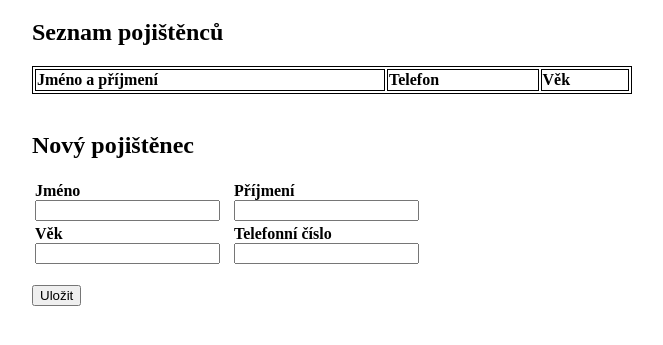
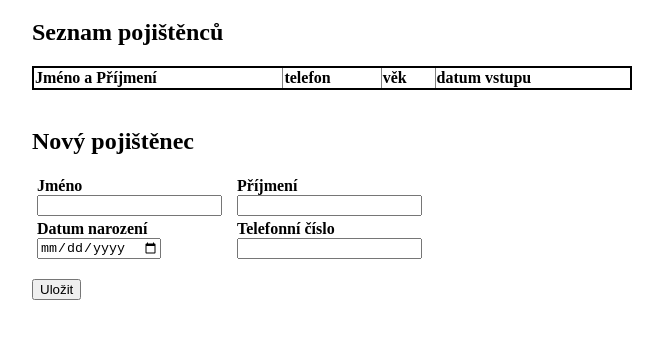
Before and after one commit to MikeXXd/app-Pojisteni, a plain HTML site: page index.html in a window 1280 px wide. Shown: the part 61-406 px from the top of the page, without its empty margins (208-871 px from the left). Drawn offline with Linux system fonts and the light colour scheme.

Commit message:
playing with age actualization based on date of birth

```diff
--- a/index.html
+++ b/index.html
@@ -11,12 +11,13 @@
     <h1>App Pojištěnci</h1>
     <h2>Seznam pojištěnců</h2>
 
-    <table>
-        <thead>
+    <table >
+        <thead id="pojistenci-seznam-th">
             <tr>
-                <th>Jméno a příjmení</th>
-                <th>Telefon</th>
-                <th>Věk</th>
+                <th id="text-left">Jméno a Příjmení</th>
+                <th>telefon</th>
+                <th>věk</th>
+                <th>datum vstupu</th>
             </tr>
         </thead>
         <tbody id="pojistenci-seznam">
@@ -33,7 +34,7 @@
             <td><strong>Příjmení </strong><input id="input-prijmeni" type="text" value=''></td>
         </tr>
         <tr>
-            <td><strong>Věk </strong><input id="input-vek" type="number" value=''></td>
+            <td><strong>Datum narození</strong><input id="input-vek" type="date" value=''></td>
             <td><strong>Telefonní číslo </strong><input id="input-tel" type="number" value=''></td>
         </tr>
 
--- a/js/Kartoteka.js
+++ b/js/Kartoteka.js
@@ -12,7 +12,6 @@ class Kartoteka {
         this.telefonInput = document.getElementById("input-tel");
         this.ulozitButton = document.getElementById("button-ulozit");
         this.vypisPojistence = document.getElementById("pojistenci-seznam");
-        this.clearing = document.getElementsByClassName('clearing');
 
         this.obsluhaUdalosti();
     }
@@ -35,7 +34,7 @@ class Kartoteka {
         elVypis.innerHTML = '';
         for (let i = 0; i < this.pojistenci.length; i++) {
             let zapis = this.pojistenci[i]
-            elVypis.innerHTML += `<tr><td>${zapis.jmeno} ${zapis.prijmeni}</td><td>${zapis.tel}</td><td>${zapis.vek}</td></tr>`;
+            elVypis.innerHTML += `<tr><td>${zapis.jmeno} ${zapis.prijmeni}</td><td>${zapis.tel}</td><td>${zapis.vek}</td><td>${zapis.datumVstupu}</td></tr>`;
         }
     }
 
--- a/js/Pojistenec.js
+++ b/js/Pojistenec.js
@@ -1,9 +1,10 @@
     class Pojistenec {
 
-    constructor(jmeno, prijmeni, vek, tel) {
+    constructor(jmeno, prijmeni, vek, tel, date = new Date().toLocaleString()) {
         this.jmeno = jmeno;
         this.prijmeni = prijmeni;
         this.vek = vek;
         this.tel = tel;
+        this.datumVstupu = date;
     }
 }
--- a/style.css
+++ b/style.css
@@ -1,15 +1,30 @@
 body {
     margin: 0 auto;
     width: 800px;
+    color: black;
+
 }
 
-table, th, td {
-    border: solid 1px black;
+/* table styling --------------------------------- */
+table {
+    border: solid 2px black;
+    width: 600px;
+    border-collapse: collapse;
 }
 
-table {
-    width: 600px;
+td {
+    padding: 2px 5px;
+}
 
+ th, td {
+    border: solid 1px grey;
+    color: black;
+}
+
+
+
+#pojistenci-seznam-th tr, #pojistenci-seznam-th td {
+    border: solid 2px black;
     text-align: left;
 }
 
```
